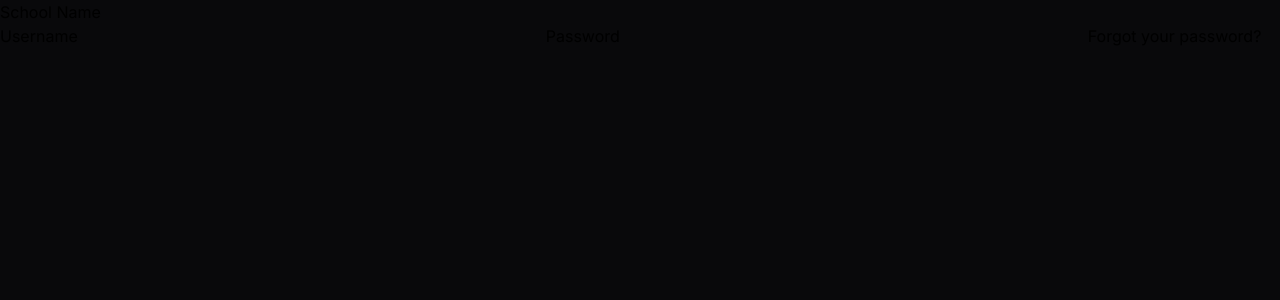
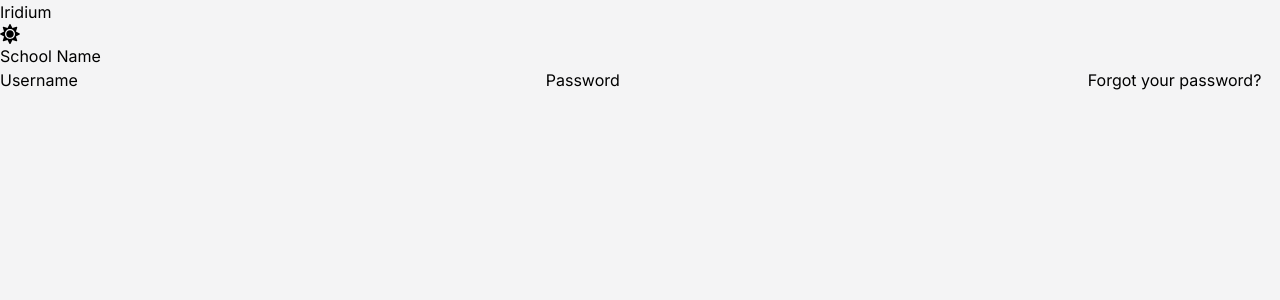
Before and after one commit to iron-hands-team/iridium, a Next.js app in the folder frontend/: page / in a window 1280 px wide. Shown: the top 300 px of the page. Built offline with nearby package versions, Linux system fonts and the light colour scheme.

Commit message:
feat: theme toggle

```diff
--- a/frontend/app/globals.css
+++ b/frontend/app/globals.css
@@ -1,4 +1,6 @@
 @import "tailwindcss";
+
+@variant dark (&:where(.dark, .dark *));
 
 @theme inline {
   --font-inter: var(--font-inter);
@@ -9,5 +11,5 @@
 }
 
 body {
-  @apply bg-zinc-950;
+  @apply bg-zinc-100 dark:bg-zinc-950;
 }
--- a/frontend/app/layout.tsx
+++ b/frontend/app/layout.tsx
@@ -1,10 +1,11 @@
 import type { Metadata } from "next";
 import { Inter } from "next/font/google";
 import { getSession } from "@/lib/auth";
+import { ThemeProvider } from "next-themes";
+import LoginForm from "@/components/auth/login-form";
 import Nav from "@/components/layout/nav";
 import Footer from "@/components/layout/footer";
 import "./globals.css";
-import LoginForm from "@/components/auth/login-form";
 
 const inter = Inter({
   variable: "--font-inter",
@@ -19,17 +20,23 @@ export default async function RootLayout({ children }: LayoutProps<"/">) {
   const session = await getSession();
 
   return (
-    <html lang="en" className={`${inter.variable} h-full antialiased`}>
+    <html
+      lang="en"
+      className={`${inter.variable} h-full antialiased`}
+      suppressHydrationWarning
+    >
       <body className="min-h-full flex flex-col">
+        <ThemeProvider attribute="class">
+          <Nav />
           {session.user ? (
             <>
-            <Nav />
               {children}
               <Footer />
             </>
           ) : (
             <LoginForm />
           )}
+        </ThemeProvider>
       </body>
     </html>
   );
--- /dev/null
+++ b/frontend/components/layout/nav-theme.tsx
@@ -0,0 +1,24 @@
+"use client";
+
+import { FaMoon, FaSun } from "react-icons/fa";
+import { useTheme } from "next-themes";
+import { useState, useEffect } from "react";
+
+function NavTheme() {
+  const [mounted, setMounted] = useState<boolean>(false);
+  const { theme, setTheme } = useTheme();
+
+  useEffect(() => {
+    setMounted(true);
+  }, []);
+
+  return (
+    mounted && (
+      <div onClick={() => setTheme(theme === "dark" ? "light" : "dark")}>
+        {theme === "dark" ? <FaMoon size={20} /> : <FaSun size={20} />}
+      </div>
+    )
+  );
+}
+
+export default NavTheme;
--- a/frontend/components/layout/nav.tsx
+++ b/frontend/components/layout/nav.tsx
@@ -1,5 +1,12 @@
+import NavTheme from "./nav-theme";
+
 function Nav() {
-  return <div></div>;
+  return (
+    <nav>
+      Iridium
+      <NavTheme />
+    </nav>
+  );
 }
 
 export default Nav;
--- a/frontend/eslint.config.mjs
+++ b/frontend/eslint.config.mjs
@@ -13,6 +13,9 @@ const eslintConfig = defineConfig([
     "build/**",
     "next-env.d.ts",
   ]),
+  {rules: {
+    "react-hooks/set-state-in-effect": "off"
+  }}
 ]);
 
 export default eslintConfig;
```
Lines whose indentation alone changed are shown as unchanged.
